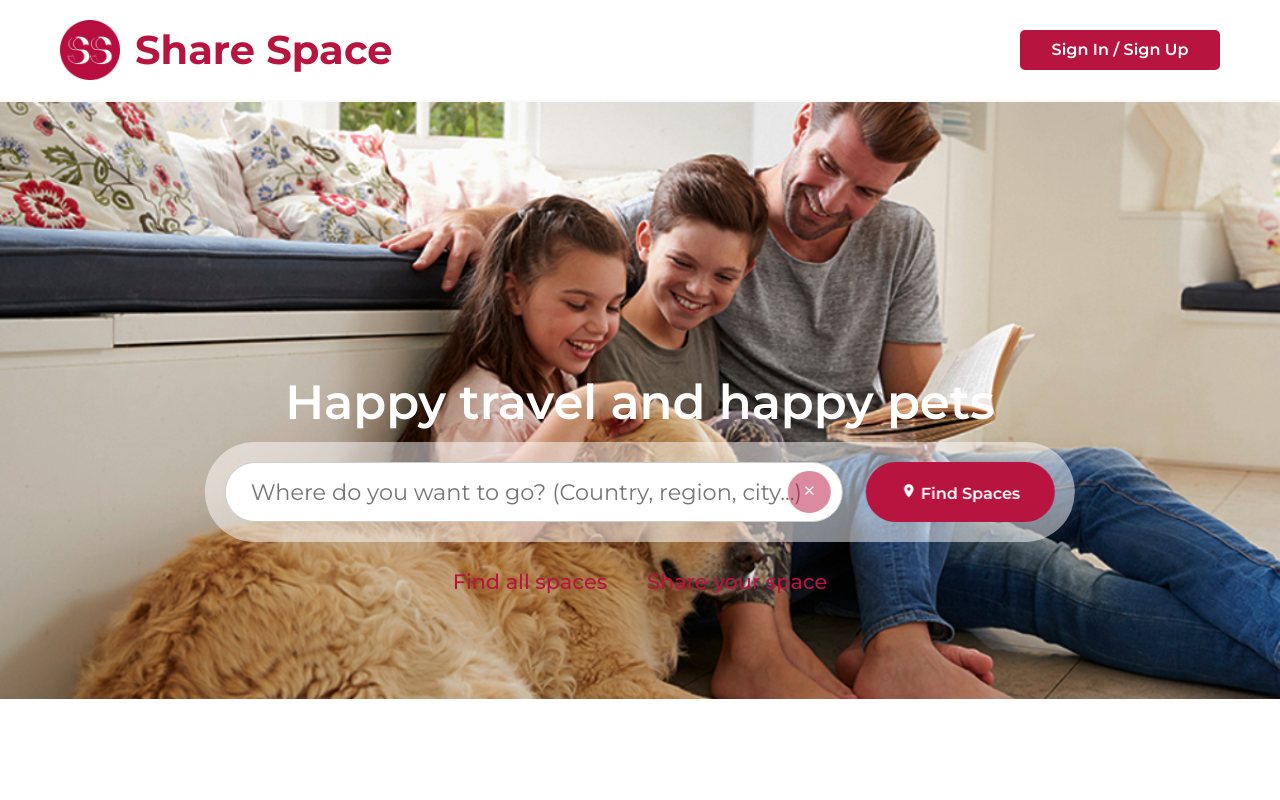
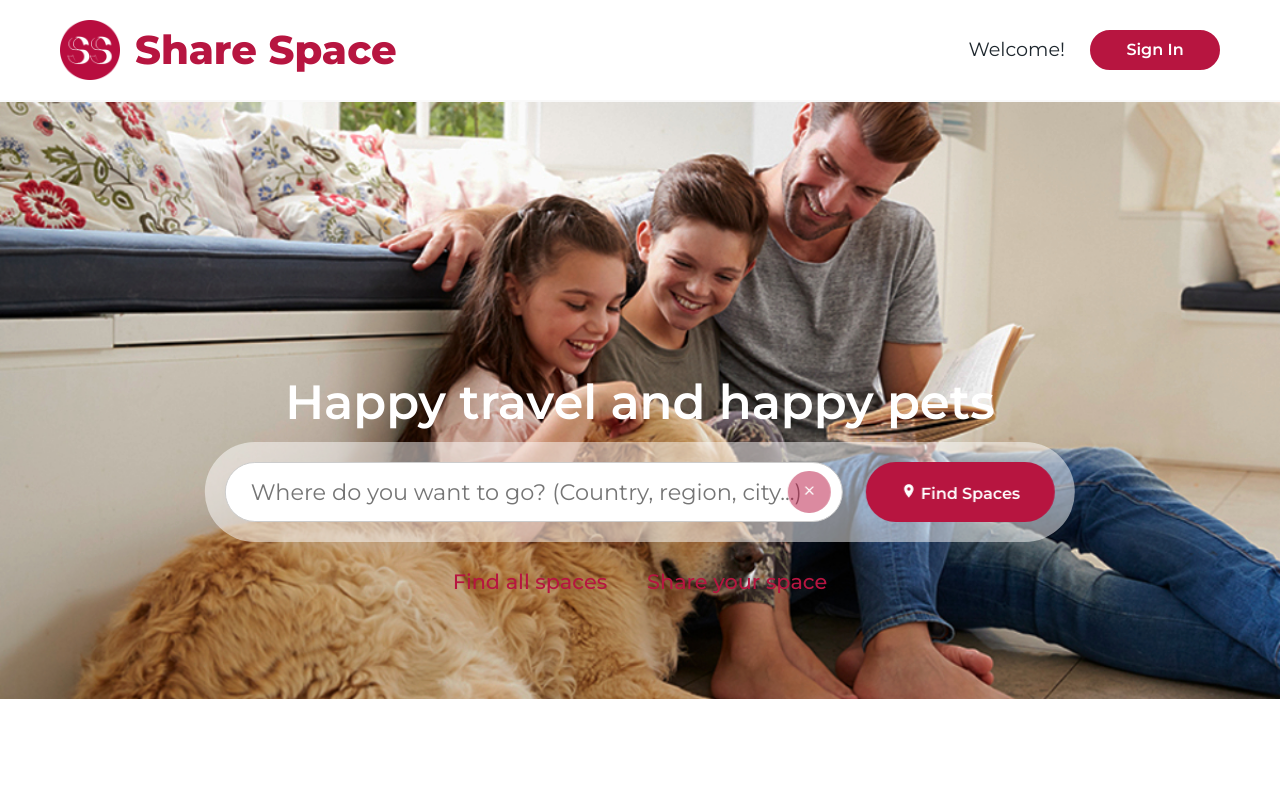
Before and after one commit to Wenjing-Zhao/Share-Space, a React (Create React App) app in the folder client/: page / in a window 1280 px wide. Shown: the top 800 px of the page. Built offline with nearby package versions, Linux system fonts and the light colour scheme.

Commit message:
sign in / sign out done

```diff
--- a/client/src/components/App.js
+++ b/client/src/components/App.js
@@ -2,7 +2,7 @@ import React from "react";
 import { BrowserRouter as Router, Routes, Route } from "react-router-dom";
 import "antd/dist/antd.min.css";
 
-import Header from "./Header";
+import Header from "./Header/Header";
 import Homepage from "./Homepage/Homepage";
 import SearchResult from "./Homepage/SearchResult";
 import Spaces from "./Spaces/Spaces";
--- a/client/src/components/Header.js
+++ b/client/src/components/Header/Header.js
@@ -3,13 +3,13 @@ import { Link, useNavigate } from "react-router-dom";
 import styled from "styled-components";
 import { useAuth0 } from "@auth0/auth0-react";
 
-import logo from "../assets/logo.png";
-import LoginButton from "./MySpace/LoginButton";
-import LogoutButton from "./MySpace/LogoutButton";
+import logo from "../../assets/logo.png";
+import LoginButton from "./LoginButton";
+import LogoutButton from "./LogoutButton";
 
 const Header = () => {
   const navigate = useNavigate();
-  const { user, isAuthenticated, isLoading } = useAuth0();
+  const { isAuthenticated } = useAuth0();
 
   return (
     <Wrapper>
@@ -30,7 +30,10 @@ const Header = () => {
               <LogoutButton />
             </>
           ) : (
-            <LoginButton />
+            <>
+              <Welcome>Welcome!</Welcome>
+              <LoginButton />
+            </>
           )}
         </SignIn>
       </Section>
@@ -66,7 +69,7 @@ const Img = styled.img`
 const Title = styled.h1`
   color: var(--primary-color);
   font-size: 2.5rem;
-  font-weight: bolder;
+  font-weight: 800;
   margin-left: 15px;
 `;
 
@@ -87,4 +90,8 @@ const HeaderLink = styled(Link)`
   }
 `;
 
+const Welcome = styled.p`
+  font-size: 1.2rem;
+`;
+
 export default Header;
--- a/client/src/components/MySpace/LogoutButton.js
+++ b/client/src/components/Header/LoginButton.js
@@ -2,21 +2,17 @@ import React from "react";
 import styled from "styled-components";
 import { useAuth0 } from "@auth0/auth0-react";
 
-const LogoutButton = () => {
-  const { logout } = useAuth0();
+const LoginButton = () => {
+  const { loginWithRedirect } = useAuth0();
 
-  return (
-    <Button onClick={() => logout({ returnTo: window.location.origin })}>
-      Sign Out
-    </Button>
-  );
+  return <Button onClick={() => loginWithRedirect()}>Sign In</Button>;
 };
 
 const Button = styled.button`
   background-color: var(--primary-color);
   border: 2px solid var(--primary-color);
-  border-radius: 5px;
-  width: 200px;
+  border-radius: 50px;
+  width: 130px;
   font-size: 1rem;
   box-sizing: border-box;
   color: white;
@@ -41,4 +37,4 @@ const Button = styled.button`
   }
 `;
 
-export default LogoutButton;
+export default LoginButton;
--- a/client/src/components/MySpace/LoginButton.js
+++ b/client/src/components/Header/LogoutButton.js
@@ -2,17 +2,21 @@ import React from "react";
 import styled from "styled-components";
 import { useAuth0 } from "@auth0/auth0-react";
 
-const LoginButton = () => {
-  const { loginWithRedirect } = useAuth0();
+const LogoutButton = () => {
+  const { logout } = useAuth0();
 
-  return <Button onClick={() => loginWithRedirect()}>Sign In / Sign Up</Button>;
+  return (
+    <Button onClick={() => logout({ returnTo: window.location.origin })}>
+      Sign Out
+    </Button>
+  );
 };
 
 const Button = styled.button`
   background-color: var(--primary-color);
   border: 2px solid var(--primary-color);
-  border-radius: 5px;
-  width: 200px;
+  border-radius: 50px;
+  width: 130px;
   font-size: 1rem;
   box-sizing: border-box;
   color: white;
@@ -37,4 +41,4 @@ const Button = styled.button`
   }
 `;
 
-export default LoginButton;
+export default LogoutButton;
```
